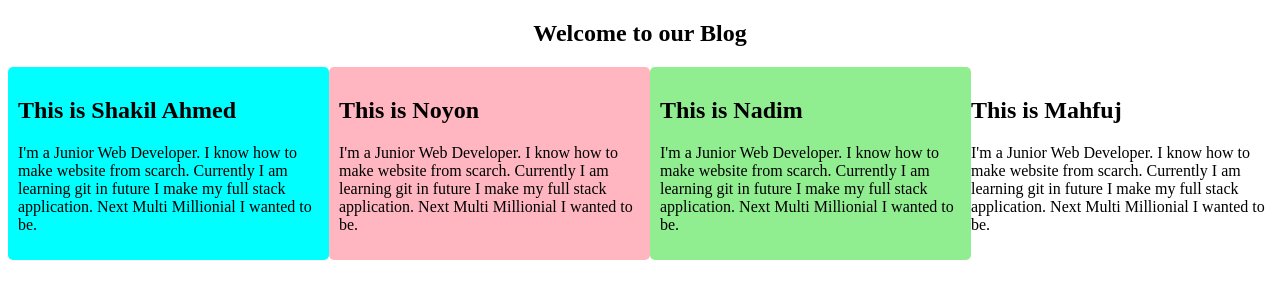
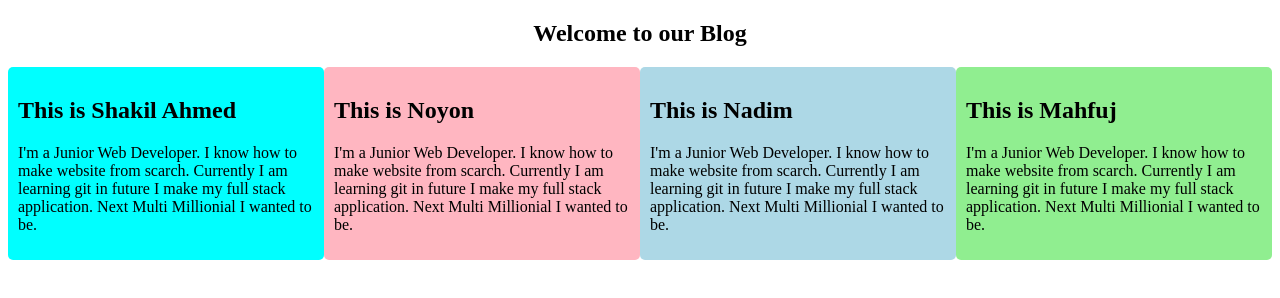
Before and after one commit to codermdshakil/git-github1, a plain HTML site: page index.html in a window 1280 px wide. Drawn offline with Linux system fonts and the light colour scheme.

Commit message:
mahfuj class name added

```diff
--- a/style/mahfuj.css
+++ b/style/mahfuj.css
@@ -1,4 +1,4 @@
-.nadim{
+.mahfuj{
     background-color:lightgreen;
     padding: 10px ;
     border-radius: 5px;
```
